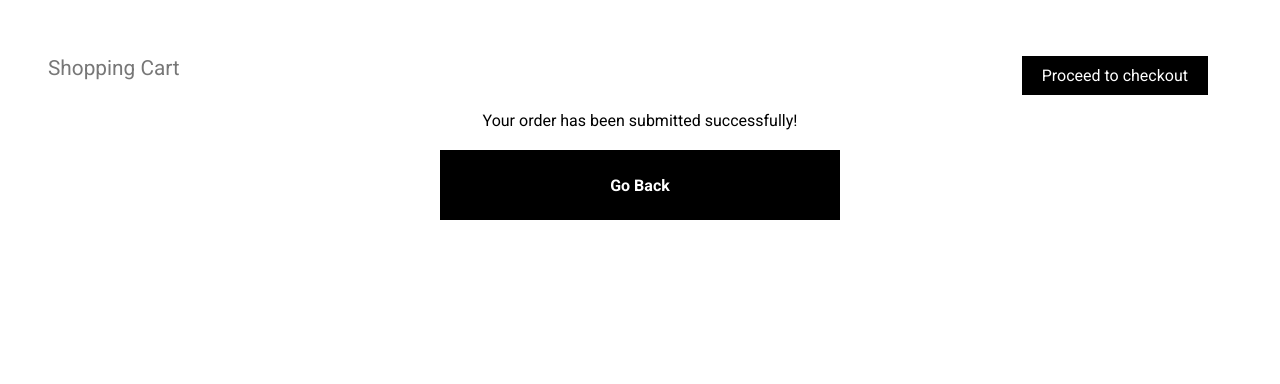
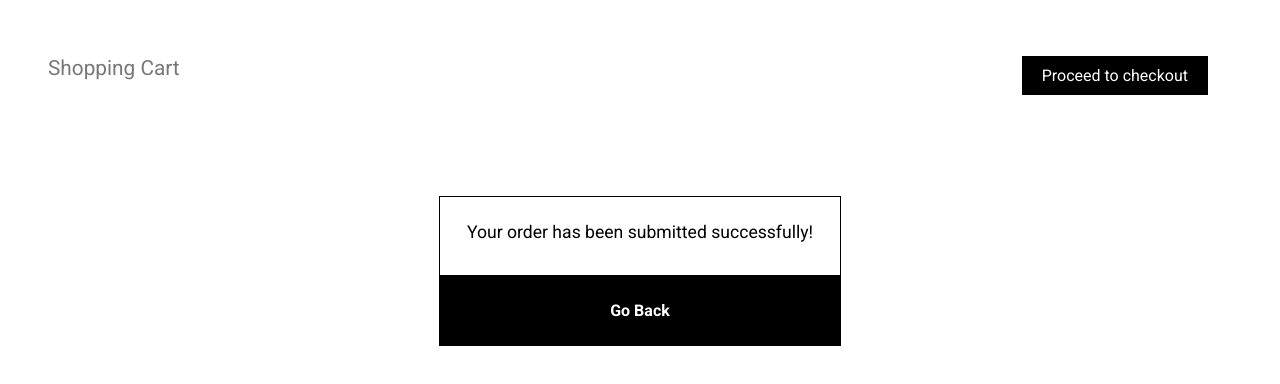
Before and after one commit to MarcinBalejko/react-shopping-cart, a React (Create React App) app: page /checkout in a window 1280 px wide. Shown: the top 384 px of the page. Built offline with nearby package versions, Linux system fonts and the light colour scheme.

Commit message:
:recycle: redirecting back to the cart

```diff
--- a/src/App.css
+++ b/src/App.css
@@ -291,14 +291,30 @@ span.product-qty {
 }
 
 .message-container {
-  min-height: 100px;
+  height: 300px;
   display: flex;
   justify-content: center;
   align-items: center;
   flex-direction: column;
+  gap: 10%;
+  padding: 20px 0 0 0;
 }
 
 .message {
+  border: 1px solid black;
+  height: 150px;
+  display: flex;
+  flex-direction: column;
+  justify-content: space-between;
+}
+
+.message > div {
+  text-align: center;
+  margin-top: 25px;
+}
+
+.message > div::first-line {
+  font-size: 1.1rem;
 }
 
 /* MEDIA QUERIES */
--- a/src/components/Messages/CheckoutMessage.js
+++ b/src/components/Messages/CheckoutMessage.js
@@ -9,11 +9,17 @@ const CheckoutMessage = ({ setDisableHeaderBtn }) => {
 
   return (
     <div className="message-container">
-      <div className="message"></div>
-      <div>Your order has been submitted successfully!</div>
-      <Link to="/">
-        <button className="message__go-back-btn btn">Go Back</button>
-      </Link>
+      <div className="message">
+        <div>Your order has been submitted successfully!</div>
+        <Link to="/">
+          <button
+            className="message__go-back-btn btn"
+            onClick={() => setDisableHeaderBtn(false)}
+          >
+            Go Back
+          </button>
+        </Link>
+      </div>
     </div>
   );
 };
--- a/src/components/Messages/EmptyMessage.js
+++ b/src/components/Messages/EmptyMessage.js
@@ -9,10 +9,12 @@ const EmptyMessage = ({ setDisableHeaderBtn }) => {
 
   return (
     <div className="message-container">
-      <div>No products in the cart</div>
-      <Link to="/">
-        <button className="message__go-back-btn btn">Back to shop</button>
-      </Link>
+      <div className="message">
+        <div>No products in the cart</div>
+        <Link to="/">
+          <button className="message__go-back-btn btn">Back to shop</button>
+        </Link>
+      </div>
     </div>
   );
 };
```
